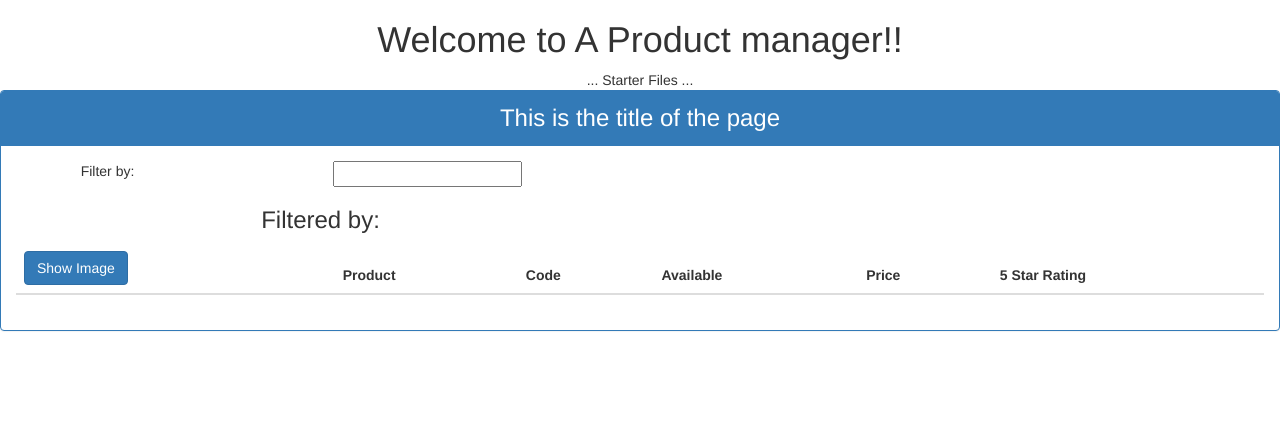
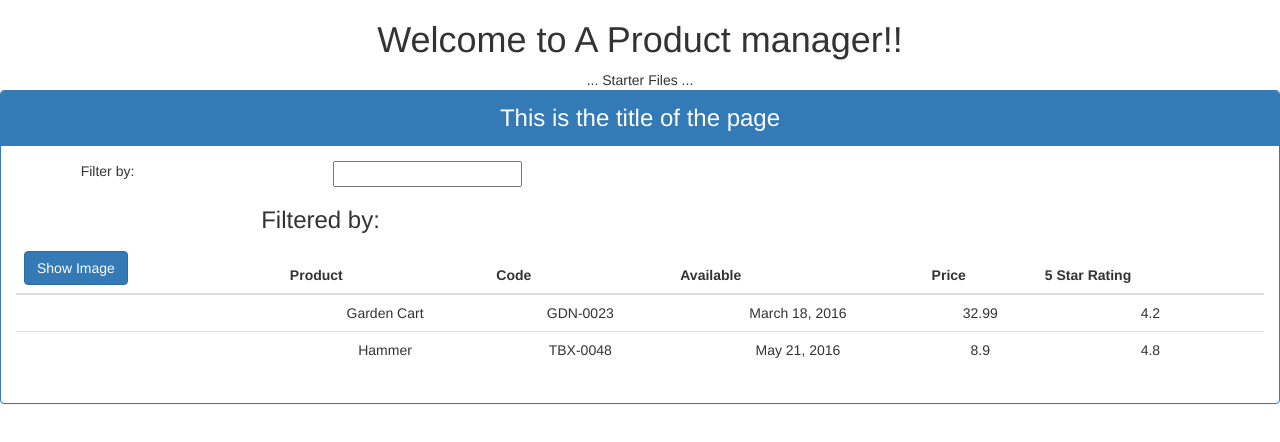
Before and after one commit to Antobbo/angularTraining, an Angular app: page / in a window 1280 px wide. Shown: the top 442 px of the page. Built offline with nearby package versions, Linux system fonts and the light colour scheme.

Commit message:
Used structural directives *ngIf and *ngFor to display table and table items conditionally

```diff
--- a/src/app/products/product-list.component.html
+++ b/src/app/products/product-list.component.html
@@ -15,7 +15,7 @@
       </div>
     </div>
     <div class='table-responsive'>
-      <table class='table'>
+      <table class='table' *ngIf='products && products.length'>
         <thead>
           <tr>
             <th>
@@ -29,7 +29,15 @@
           </tr>
         </thead>
         <tbody>
+          <tr *ngFor='let product of products'>
+            <td></td>
+            <td>{{product.productName}}</td>
+            <td>{{product.productCode}}</td>
+            <td>{{product.releaseDate}}</td>
+            <td>{{product.price}}</td>
+            <td>{{product.starRating}}</td>
 
+          </tr>
         </tbody>
       </table>
     </div>
--- a/src/app/products/product-list.component.ts
+++ b/src/app/products/product-list.component.ts
@@ -5,4 +5,26 @@
 })
 export class ProductListComponent{
   pageTitle: string = 'This is the title of the page';
+  products: any[] = [
+    {
+      "productId": 2,
+      "productName": "Garden Cart",
+      "productCode": "GDN-0023",
+      "releaseDate": "March 18, 2016",
+      "description": "15 gallon capacity rolling garden cart",
+      "price": 32.99,
+      "starRating": 4.2,
+      "imageUrl": "http://openclipart.org/image/300px/svg_to_png/58471/garden_cart.png"
+    },
+    {
+      "productId": 5,
+      "productName": "Hammer",
+      "productCode": "TBX-0048",
+      "releaseDate": "May 21, 2016",
+      "description": "Curved claw steel hammer",
+      "price": 8.9,
+      "starRating": 4.8,
+      "imageUrl": "http://openclipart.org/image/300px/svg_to_png/73/rejon_Hammer.png"
+    }
+  ];
 }
```
